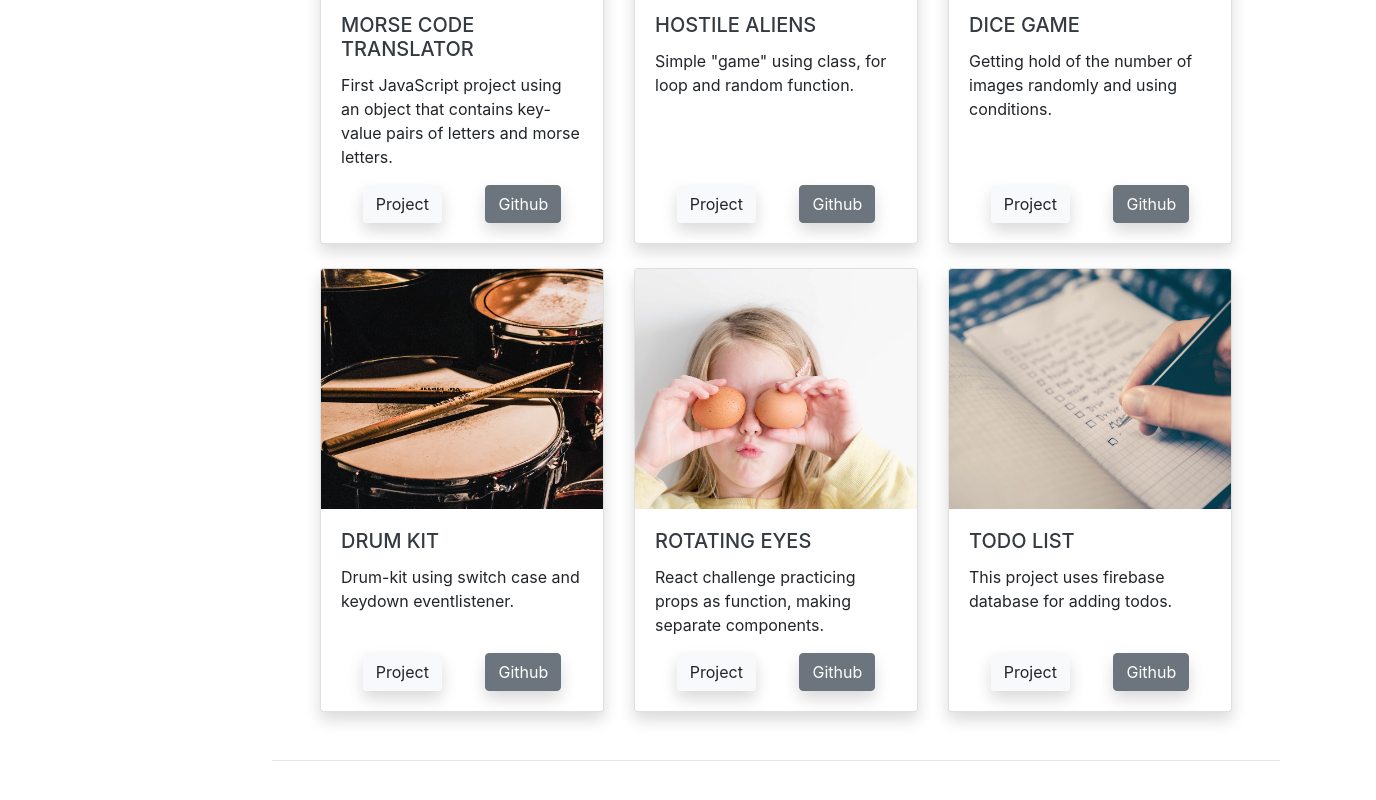
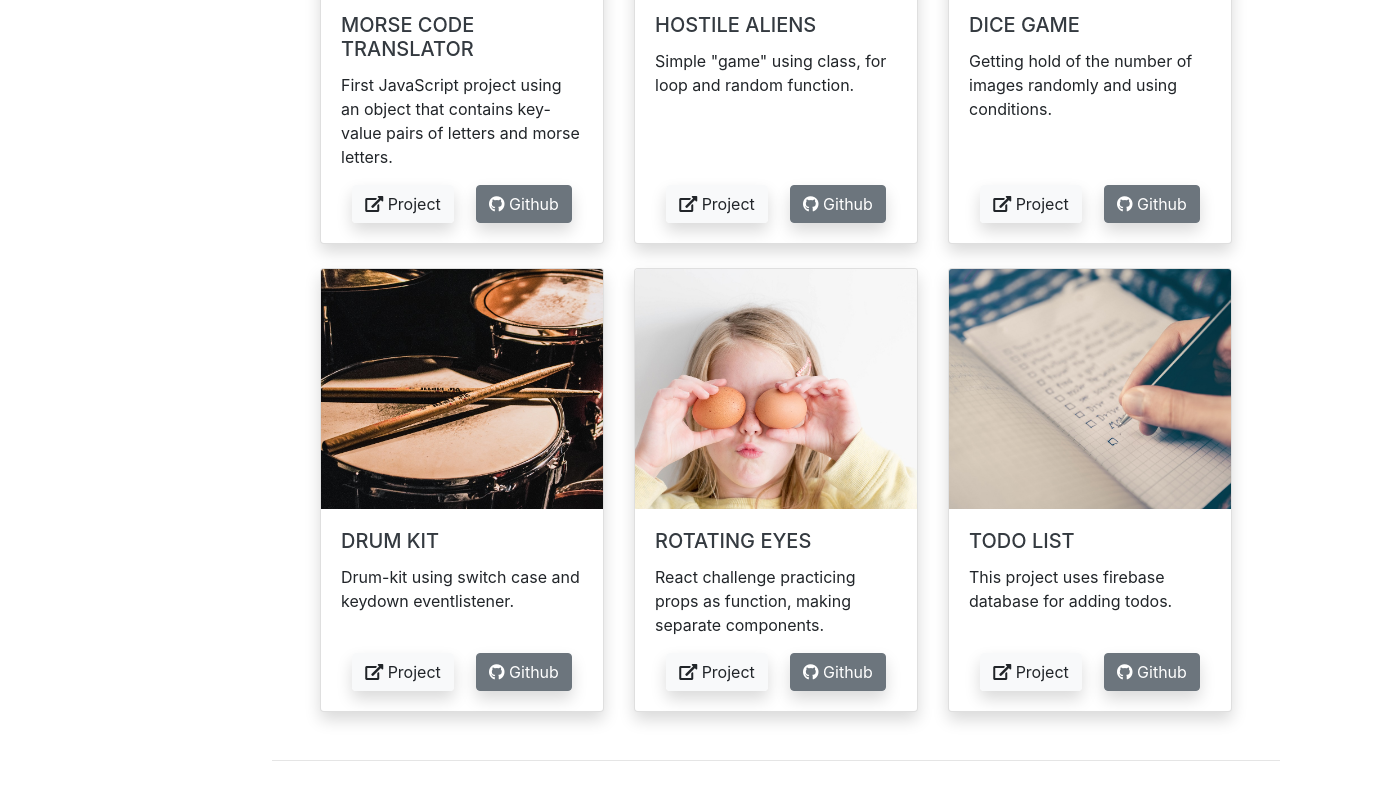
Before and after one commit to matenemeth1994/mate-nemeth-portfolio, a website with bundled scripts: page index.html in a window 1280 px wide. Shown: the part 1984-2784 px from the top of the page, 1376 px wide, since content can reach past the window. Built offline with nearby package versions, Linux system fonts and the light colour scheme; a web font is replaced by a local one.

Commit message:
thursday

```diff
--- a/index.html
+++ b/index.html
@@ -161,12 +161,12 @@
               <h5 class="card-title">Morse Code Translator</h5>
               <p class="card-text">First JavaScript project using an object that contains key-value pairs of letters and
                 morse letters. </p>
-              <div class="d-flex justify-content-around  mt-auto">
+              <div class="d-flex justify-content-around mt-auto">
                 <div class="shadow bg-white rounded">
-                  <a href="#" class="btn btn-light text-color ">Project</a>
+                  <a href="https://morsecode.matenemeth.co.uk/" class="btn btn-light text-color"><i class="fas fa-external-link-alt"></i> Project</a>
                 </div>
                 <div class="shadow bg-white rounded">
-                  <a href="#" class="btn btn-secondary text-color ">Github</a>
+                  <a href="https://github.com/matenemeth1994/morse-code-mate-nemeth" class="btn btn-secondary text-color"><i class="fab fa-github"></i> Github</a>
                 </div>
               </div>
             </div>
@@ -179,10 +179,10 @@
               <p class="card-text">Simple "game" using class, for loop and random function.</p>
               <div class="d-flex justify-content-around mt-auto">
                 <div class="shadow bg-white rounded">
-                  <a href="#" class="btn btn-light text-color ">Project</a>
+                  <a href="https://aliengame.matenemeth.co.uk/" class="btn btn-light text-color"><i class="fas fa-external-link-alt"></i> Project</a>
                 </div>
                 <div class="shadow bg-white rounded">
-                  <a href="#" class="btn btn-secondary text-color ">Github</a>
+                  <a href="https://github.com/matenemeth1994/alien-game" class="btn btn-secondary text-color"><i class="fab fa-github"></i> Github</a>
                 </div>
               </div>
             </div>
@@ -195,10 +195,10 @@
               <p class="card-text">Getting hold of the number of images randomly and using conditions.</p>
               <div class="d-flex justify-content-around mt-auto">
                 <div class="shadow bg-white rounded">
-                  <a href="#" class="btn btn-light text-color ">Project</a>
+                  <a href="https://dicegame.matenemeth.co.uk/" class="btn btn-light text-color"><i class="fas fa-external-link-alt"></i> Project</a>
                 </div>
                 <div class="shadow bg-white rounded">
-                  <a href="#" class="btn btn-secondary text-color ">Github</a>
+                  <a href="https://github.com/matenemeth1994/dice-game" class="btn btn-secondary text-color"><i class="fab fa-github"></i> Github</a>
                 </div>
               </div>
             </div>
@@ -214,10 +214,10 @@
               <p class="card-text">Drum-kit using switch case and keydown eventlistener.</p>
               <div class="d-flex justify-content-around mt-auto">
                 <div class="shadow bg-white rounded">
-                  <a href="#" class="btn btn-light text-color ">Project</a>
+                  <a href="https://drumkit.matenemeth.co.uk/" class="btn btn-light text-color"><i class="fas fa-external-link-alt"></i> Project</a>
                 </div>
                 <div class="shadow bg-white rounded">
-                  <a href="#" class="btn btn-secondary text-color ">Github</a>
+                  <a href="https://github.com/matenemeth1994/drum-kit" class="btn btn-secondary text-color"><i class="fab fa-github"></i> Github</a>
                 </div>
               </div>
             </div>
@@ -230,10 +230,10 @@
               <p class="card-text">React challenge practicing props as function, making separate components.</p>
               <div class="d-flex justify-content-around mt-auto">
                 <div class="shadow bg-white rounded">
-                  <a href="#" class="btn btn-light text-color ">Project</a>
+                  <a href="https://rotatingeyes.matenemeth.co.uk/" class="btn btn-light text-color"><i class="fas fa-external-link-alt"></i> Project</a>
                 </div>
                 <div class="shadow bg-white rounded">
-                  <a href="#" class="btn btn-secondary text-color ">Github</a>
+                  <a href="https://github.com/matenemeth1994/face-app" class="btn btn-secondary text-color"><i class="fab fa-github"></i> Github</a>
                 </div>
               </div>
             </div>
@@ -246,10 +246,10 @@
               <p class="card-text">This project uses firebase database for adding todos.</p>
               <div class="d-flex justify-content-around mt-auto">
                 <div class="shadow bg-white rounded">
-                  <a href="#" class="btn btn-light text-color ">Project</a>
+                  <a href="https://todolist.matenemeth.co.uk/" class="btn btn-light text-color"><i class="fas fa-external-link-alt"></i> Project</a>
                 </div>
                 <div class="shadow bg-white rounded">
-                  <a href="#" class="btn btn-secondary text-color ">Github</a>
+                  <a href="https://github.com/matenemeth1994/todo-list" class="btn btn-secondary text-color "><i class="fab fa-github"></i> Github</a>
                 </div>
               </div>
             </div>
```
Also changed, not shown: css/custom.css, css/custom.scss (line endings or trailing spaces), 1 other file.
